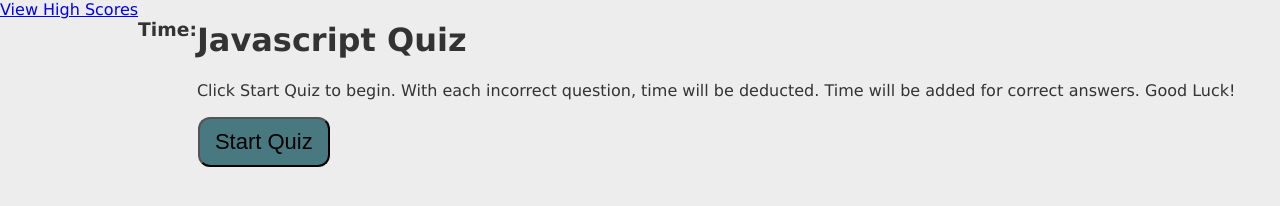
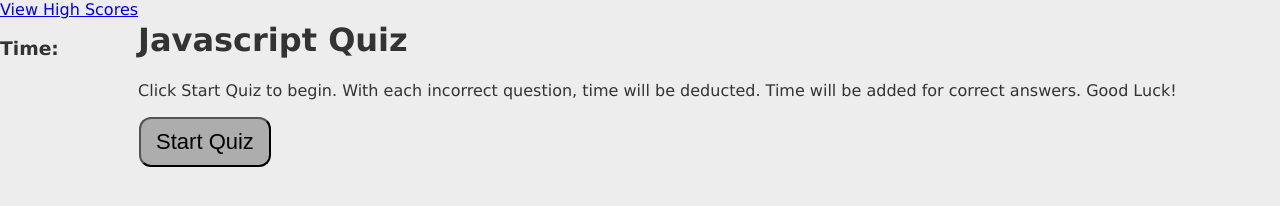
Before and after one commit to Prandrea/Code-Quiz-Challenge, a plain HTML site: page index.html in a window 1280 px wide. In both pictures the pointer is over the button "Start Quiz". Drawn offline with Linux system fonts and the light colour scheme.

```diff
--- a/assets/css/style.css
+++ b/assets/css/style.css
@@ -43,3 +43,7 @@
     position: relative;
     margin: 1px;
   }
+  .btn:hover {
+    background: rgba(24, 24, 27, 0.3);
+
+  }
--- a/index.html
+++ b/index.html
@@ -10,8 +10,10 @@
 <body>
 <!--Nav Bar with High scores and timer-->
     <header>
+        <nav>
             <a href="#" id="view-high-scores">View High Scores</a>
             <h3 class="timer">Time: <span id="remainingtime"></span></h3>
+        </nav>
     </header>
     <!--Start page with button-->
     <main>
```
Lines whose indentation alone changed are shown as unchanged.
